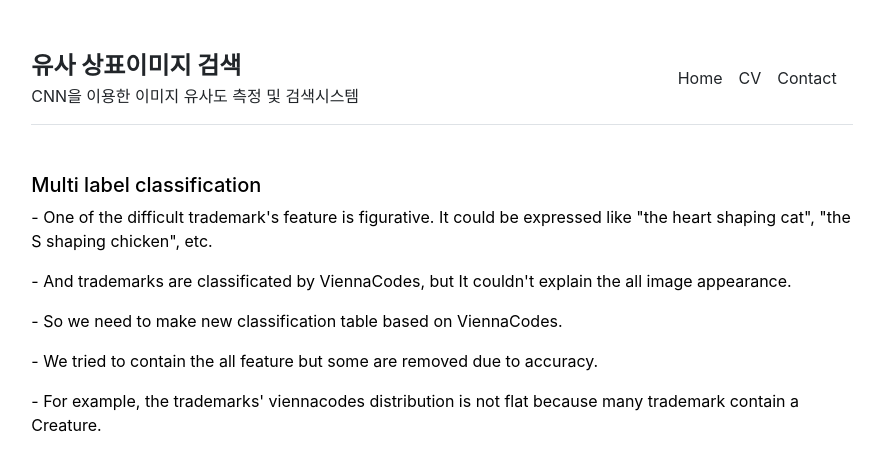
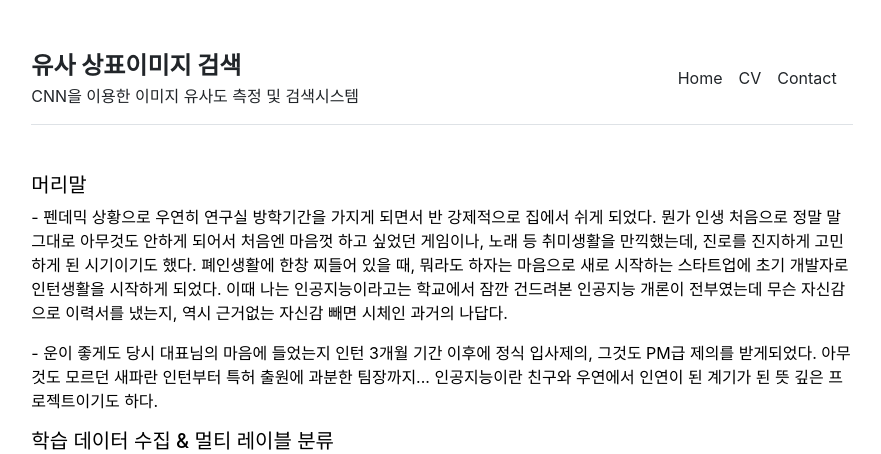
Before and after one commit to HyeongminMoon/FRCNN_trademark_similarity, a Jekyll site: the page built from index.md, in a window 1280 px wide and 1400 px high. Shown: the top 454 px of the window, without its empty margins (198-1079 px from the left). Built offline with Jekyll 4.4.1, drawn with Linux system fonts in a browser that asks for light colours; some of the changed text lies outside the part shown.

Commit message:
Update publications.html

```diff
--- a/_includes/publications.html
+++ b/_includes/publications.html
@@ -9,15 +9,25 @@
 
 {% if page.title == "Home" %}
 
-<h5> Multi label classification </h5>
-<p> - One of the difficult trademark's feature is figurative. It could be expressed like "the heart shaping cat", "the S shaping chicken",
-    etc. </p>
-<p> - And trademarks are classificated by ViennaCodes, but It couldn't explain the all image appearance.</p>
-<p> - So we need to make new classification table based on ViennaCodes.</p>
-<p> - We tried to contain the all feature but some are removed due to accuracy. </p>
-<p> - For example, the trademarks' viennacodes distribution is not flat because many trademark contain a Creature.</p>
+<h5> 머리말 </h5>
+<p> - 펜데믹 상황으로 우연히 연구실 방학기간을 가지게 되면서 반 강제적으로 집에서 쉬게 되었다.
+    뭔가 인생 처음으로 정말 말그대로 아무것도 안하게 되어서 처음엔 마음껏 하고 싶었던 게임이나, 노래 등 취미생활을 만끽했는데, 진로를 진지하게 고민하게 된 시기이기도 했다.
+    폐인생활에 한창 찌들어 있을 때, 뭐라도 하자는 마음으로 새로 시작하는 스타트업에 초기 개발자로 인턴생활을 시작하게 되었다. 이때 나는 인공지능이라고는 학교에서 잠깐 건드려본 인공지능 개론이 전부였는데
+    무슨 자신감으로 이력서를 냈는지, 역시 근거없는 자신감 빼면 시체인 과거의 나답다.</p>
+<p> - 운이 좋게도 당시 대표님의 마음에 들었는지 인턴 3개월 기간 이후에 정식 입사제의, 그것도 PM급 제의를 받게되었다. 아무것도 모르던 새파란 인턴부터 특허 출원에 과분한 팀장까지... 인공지능이란
+    친구와 우연에서 인연이 된 계기가 된 뜻 깊은 프로젝트이기도 하다.</p>
+
+<h5> 학습 데이터 수집 & 멀티 레이블 분류 </h5>
+<p> - 상표 이미지의 독특한 특징은 비유적인 표현이 들어가 있다는 것이다. 예를들어 하트 모양으로 누워있는 고양이라던지 다양한 비유적인 표현을 수치화 시킬 필요가 있었다.</p>
+<p> - 이러한 특징을 분류하기 위해 국제적으로 비엔나 코드라는 분류체계가 있지만 사람, 동물 등의 자주 사용되는 객체와 세이렌(스타벅스에 사용된 그리스 신화의 한 신)같이 거의 사용되지 않는 객체의
+사용 빈도가 크게 고려되지 않은 느낌이었다.</p>
+<p> - 결론은 비엔나 코드체계를 그대로 사용할 수 없다는 것이고, 데이터 수집, 학습을 고려하여 새로운 기준을 세워 분류표를 수동으로 작성하였다. 분류표는 총 242분류이다.</p>
+<p> - 특허청으로부터 270만개의 상표 이미지와 비엔나 코드 정보를 크롤링하고, 1차적으로 중복 데이터와 모호한 데이터를 제거하였다.</p>
+<p> - 그리고 알바들을 고용하여 분류당 100개 이미지를 바운딩박스 라벨링했다. 사실 100개의 이미지로는 학습하기엔 턱없이 부족하다. 그러나 초기 스타트업 규모를 고려해서 24200개의 정제된 데이터를 수집한 뒤, 데이터 증강을 이용해서
+    최대한 학습했다. 이후에 2021년에 AI hub에 학습 데이터 수집 사업이 완료되면 270만개 모두에 해당하는 라벨링 된 특허 상표 이미지가 업로드 된다고 하니 MVP를 만들 정도로만 작게 잡았다.</p>
+<p> - FRCNN 모델을 이용하여 멀티 레이블 분류 모델을 학습했다. Pytorch의 CocoDataset으로 사전학습 된 Backbone을 사용했다.</p>
 <div style="text-align:left">
-<h6> result samples </h6>
+<h6> 결과 예시들 </h6>
 <p><br><img src="https://user-images.githubusercontent.com/32811724/147175829-eca9976a-840c-4c90-be47-417d95fb9dcc.jpg" width="20%" title="det1" alt="det1"></img>
 <img src="https://user-images.githubusercontent.com/32811724/147175831-64ffea5f-4f69-4348-bbea-3eea60051e3f.jpg" width="20%" title="det2" alt="det2"></img>
 <img src="https://user-images.githubusercontent.com/32811724/147175832-6a53944e-3605-420e-8e9b-3692a3a6fa86.jpg" width="20%" title="det3" alt="det3"></img><br/></p>
```
